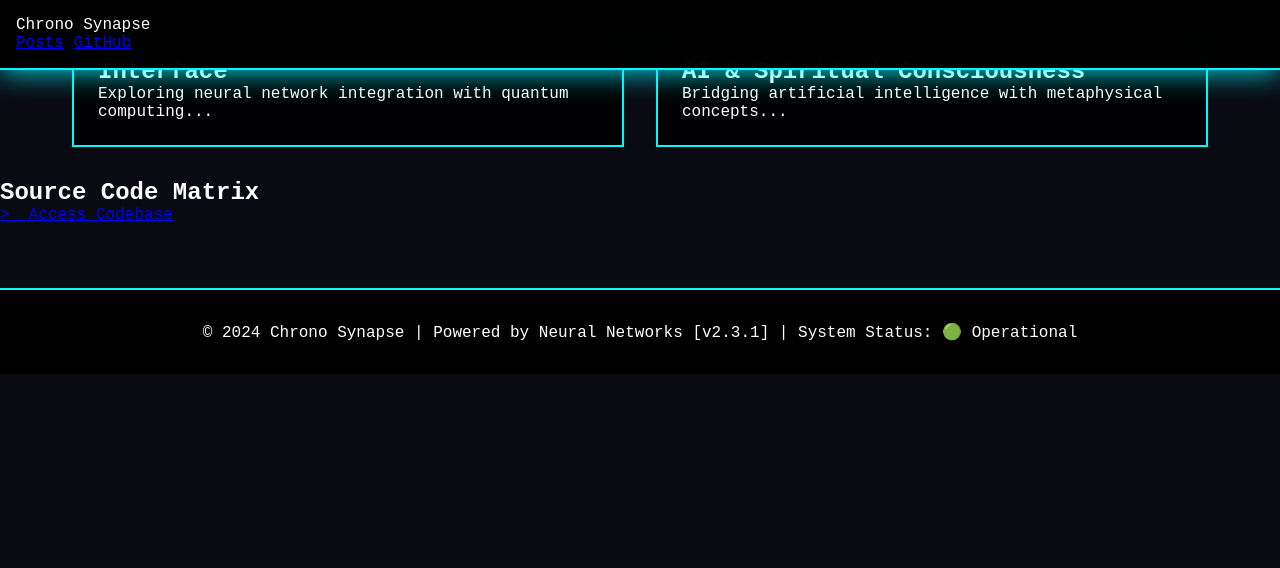
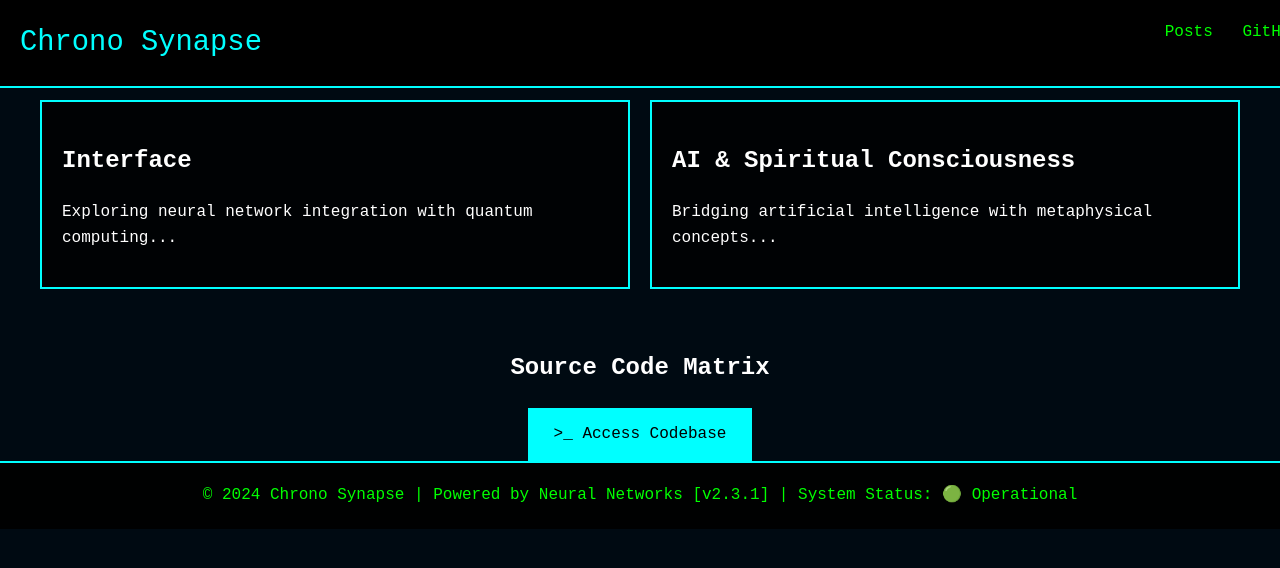
Before and after one commit to Chrono-Synapse/Chrono-Synapse, a plain HTML site: page index.html in a window 1280 px wide. Drawn offline with Linux system fonts and the light colour scheme.

Commit message:
Update styles.css

```diff
--- a/styles.css
+++ b/styles.css
@@ -1,109 +1,95 @@
+/* Variables */
 :root {
-    --neon-cyan: #00f9ff;
-    --neon-purple: #bc13fe;
-    --cyber-dark: #0a0a12;
+    --cyber-dark: #000a12;
+    --neon-cyan: #00ffff;
     --matrix-green: #00ff00;
     --header-height: 80px;
 }
 
-* {
-    margin: 0;
-    padding: 0;
-    box-sizing: border-box;
-}
-
 body {
-    background-color: var(--cyber-dark);
+    background: var(--cyber-dark);
     color: #fff;
     font-family: 'Roboto Mono', monospace;
+    margin: 0;
+    padding-top: var(--header-height);
+    line-height: 1.6;
     overflow-x: hidden;
-}
-
-#matrixCanvas {
-    position: fixed;
-    top: 0;
-    left: 0;
-    z-index: -1;
-    opacity: 0.1;
 }
 
 .cyber-header {
     position: fixed;
     top: 0;
     width: 100%;
-    background: rgba(0,0,0,0.95);
-    backdrop-filter: blur(10px);
+    background: rgba(0, 0, 0, 0.95);
+    padding: 20px;
+    z-index: 1000;
+    display: flex;
+    justify-content: space-between;
     border-bottom: 2px solid var(--neon-cyan);
-    box-shadow: 0 0 30px var(--neon-cyan);
-    padding: 1rem;
-    z-index: 1000;
 }
 
-.cyber-logo {
-    font-family: 'Orbitron', sans-serif;
-    font-size: 2rem;
+.title {
+    font-size: 1.8rem;
     color: var(--neon-cyan);
-    text-shadow: 0 0 15px var(--neon-cyan);
+}
+
+nav a {
+    color: var(--matrix-green);
+    margin-left: 20px;
+    text-decoration: none;
+    font-size: 1rem;
+}
+
+nav a:hover {
+    color: var(--neon-cyan);
 }
 
 .post-grid {
     display: grid;
     grid-template-columns: repeat(auto-fit, minmax(300px, 1fr));
-    gap: 2rem;
-    padding: 2rem;
+    gap: 20px;
+    padding: 20px;
     max-width: 1200px;
     margin: 0 auto;
 }
 
 .cyber-card {
-    background: rgba(0,0,0,0.8);
+    background: rgba(0, 0, 0, 0.8);
     border: 2px solid var(--neon-cyan);
-    padding: 1.5rem;
-    transition: all 0.3s ease;
+    padding: 20px;
+    transition: transform 0.3s ease;
 }
 
 .cyber-card:hover {
     transform: translateY(-5px);
-    box-shadow: 0 0 30px var(--neon-cyan);
+    box-shadow: 0 0 20px var(--neon-cyan);
 }
 
-.neon-button {
-    background: transparent;
-    border: 2px solid var(--neon-cyan);
-    color: var(--neon-cyan);
-    padding: 1rem 2rem;
-    font-family: 'Orbitron', sans-serif;
-    text-transform: uppercase;
-    letter-spacing: 2px;
-    transition: all 0.3s ease;
-    text-decoration: none;
+.github-section {
+    text-align: center;
+    margin-top: 40px;
 }
 
-.neon-button:hover {
+.btn-access-code {
+    display: inline-block;
+    padding: 12px 24px;
     background: var(--neon-cyan);
-    color: var(--cyber-dark);
-    box-shadow: 0 0 30px var(--neon-cyan);
+    color: #000;
+    font-size: 1rem;
+    text-decoration: none;
+    border: 2px solid var(--neon-cyan);
+    transition: background 0.3s ease;
+}
+
+.btn-access-code:hover {
+    background: #000;
+    color: var(--neon-cyan);
 }
 
 .cyber-footer {
-    background: rgba(0,0,0,0.95);
+    background: rgba(0, 0, 0, 0.95);
+    padding: 20px;
+    text-align: center;
     border-top: 2px solid var(--neon-cyan);
-    padding: 2rem;
-    margin-top: 4rem;
-    text-align: center;
+    color: var(--matrix-green);
 }
-
-@media (max-width: 768px) {
-    .post-grid {
-        grid-template-columns: 1fr;
-        padding: 1rem;
-    }
-
-    .cyber-header {
-        padding: 0.5rem;
-    }
-
-    .cyber-logo {
-        font-size: 1.5rem;
-    }
-}
```
